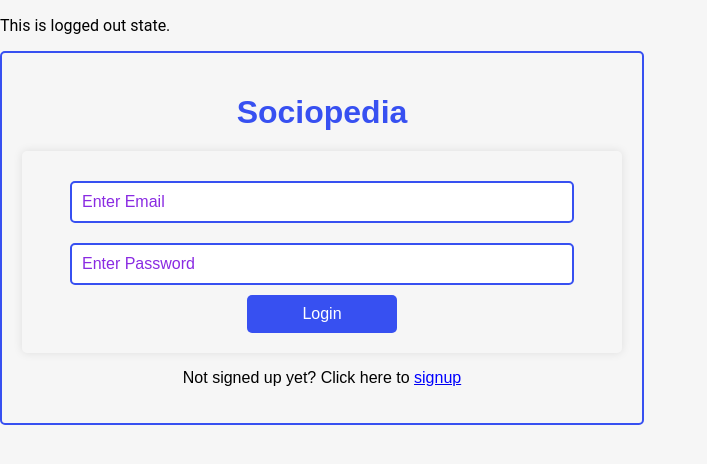
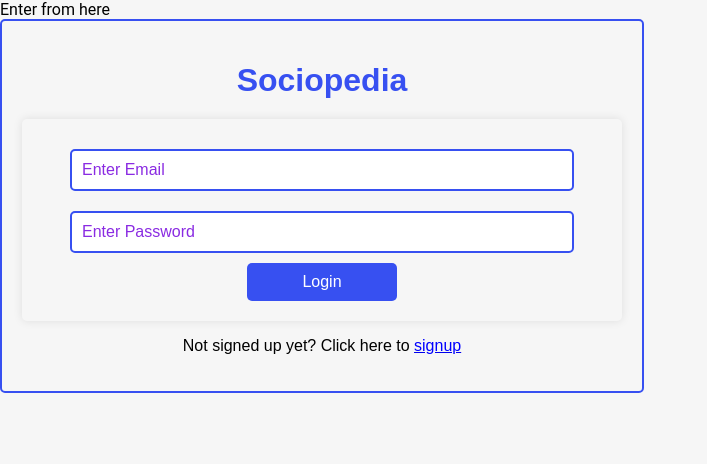
Before and after one commit to myselfbiwash/SocioPedia-SocialMedia-App, a React (Vite) app in the folder SocioPediaApp/: page /login in a window 1280 px wide. Shown: the top 464 px of the page, without its empty margins (0-707 px from the left). Built offline with nearby package versions, Linux system fonts and the light colour scheme.

Commit message:
Refactor navbar

```diff
--- a/SocioPediaApp/src/components/Navbar.jsx
+++ b/SocioPediaApp/src/components/Navbar.jsx
@@ -41,7 +41,7 @@ const Navbar = () => {
         </select>
         </div>
 
-    </div>) :<p>This is logged out state.</p>}
+    </div>) :<span className='loggedout'>Enter from here</span>}
     </nav>
   )
 }
```
